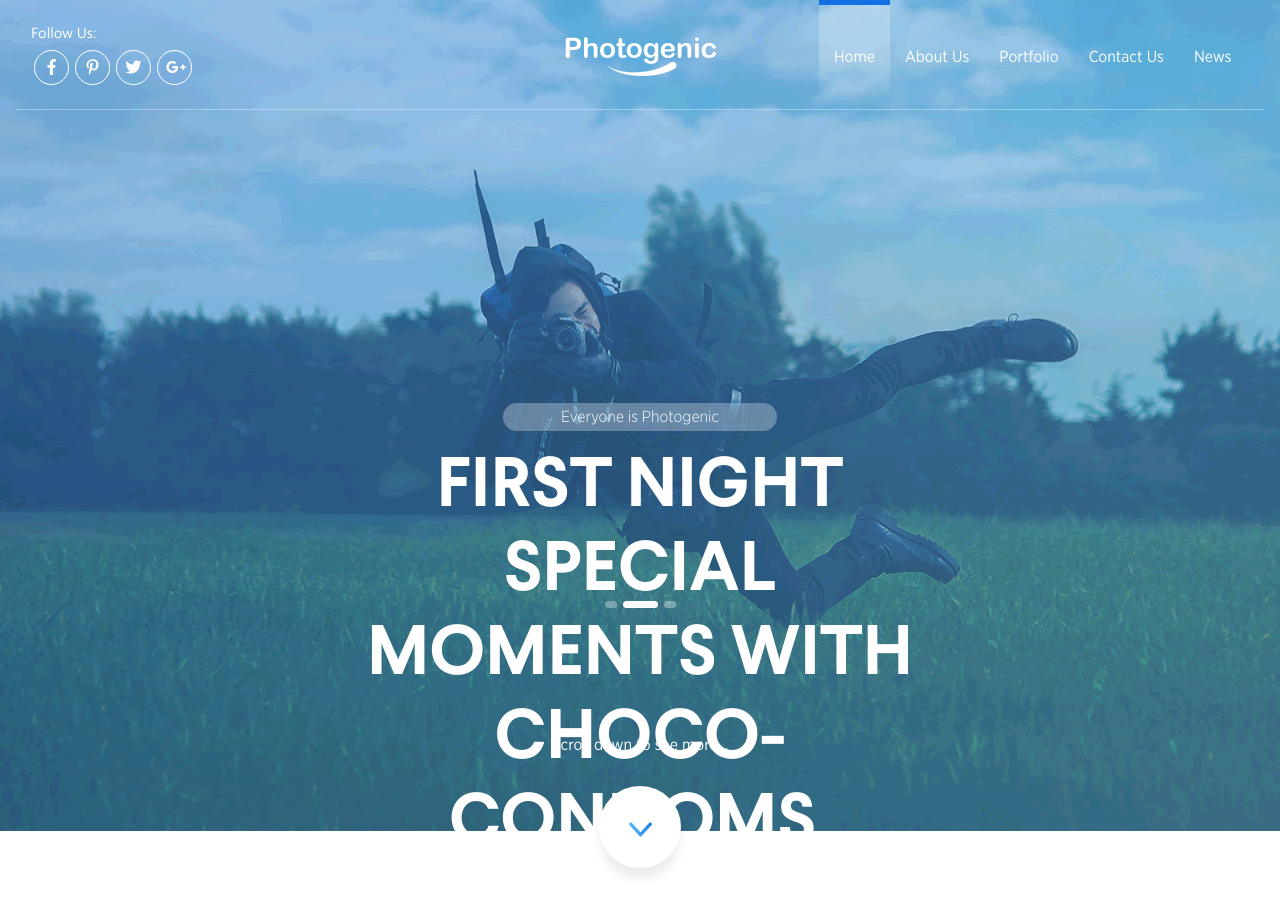
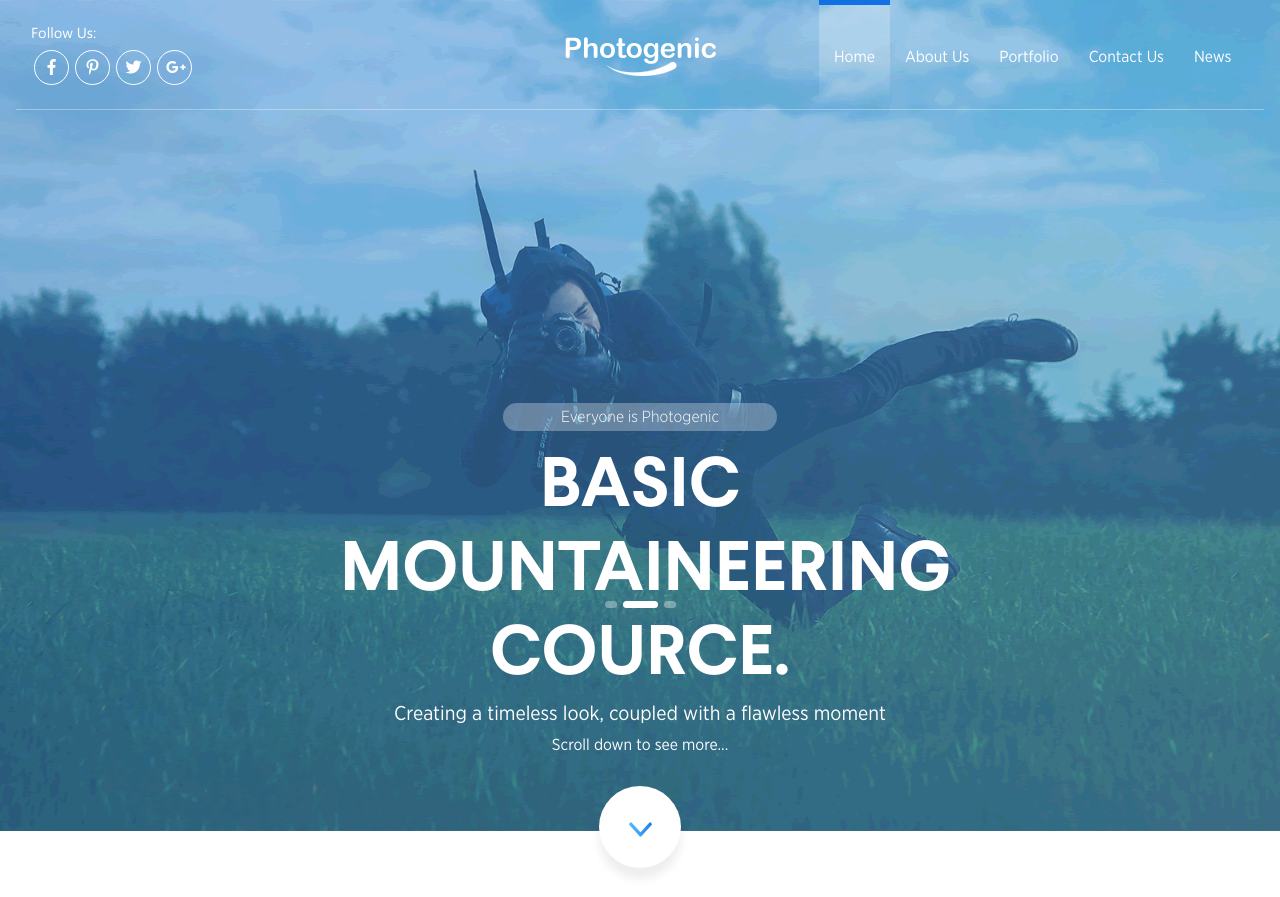
Before and after one commit to ChinthalaMahesh/Unzip, a plain HTML site: page photogenic/index.html in a window 1280 px wide. Shown: the top 897 px of the page. Drawn offline with Linux system fonts and the light colour scheme.

Commit message:
Update index.html

```diff
--- a/photogenic/index.html
+++ b/photogenic/index.html
@@ -83,7 +83,7 @@
 
                 <div class="carousel-caption d-md-block">
                     <p class="frst-hrd">Everyone is Photogenic</p>
-                    <h5>First Night SPECIAL MOMENTS with choco-condoms.</h5>
+                    <h5>Himalayan Mountaineering Institute.</h5>
                     <p>Creating a timeless look, coupled with a flawless moment</p>
 
                 </div>
@@ -95,7 +95,7 @@
 
                 <div class="carousel-caption d-md-block">
                     <p class="frst-hrd">Everyone is Photogenic</p>
-                    <h5>First Night SPECIAL MOMENTS with choco-condoms.</h5>
+                    <h5>Basic Mountaineering Cource.</h5>
                     <p>Creating a timeless look, coupled with a flawless moment</p>
 
                 </div>
@@ -105,7 +105,7 @@
 
                 <div class="carousel-caption d-md-block">
                     <p class="frst-hrd">Everyone is Photogenic</p>
-                    <h5>First Night SPECIAL MOMENTS with choco-condoms.</h5>
+                    <h5>Advanced Mountaineering Institute.</h5>
                     <p>Creating a timeless look, coupled with a flawless moment</p>
 
                 </div>
```
